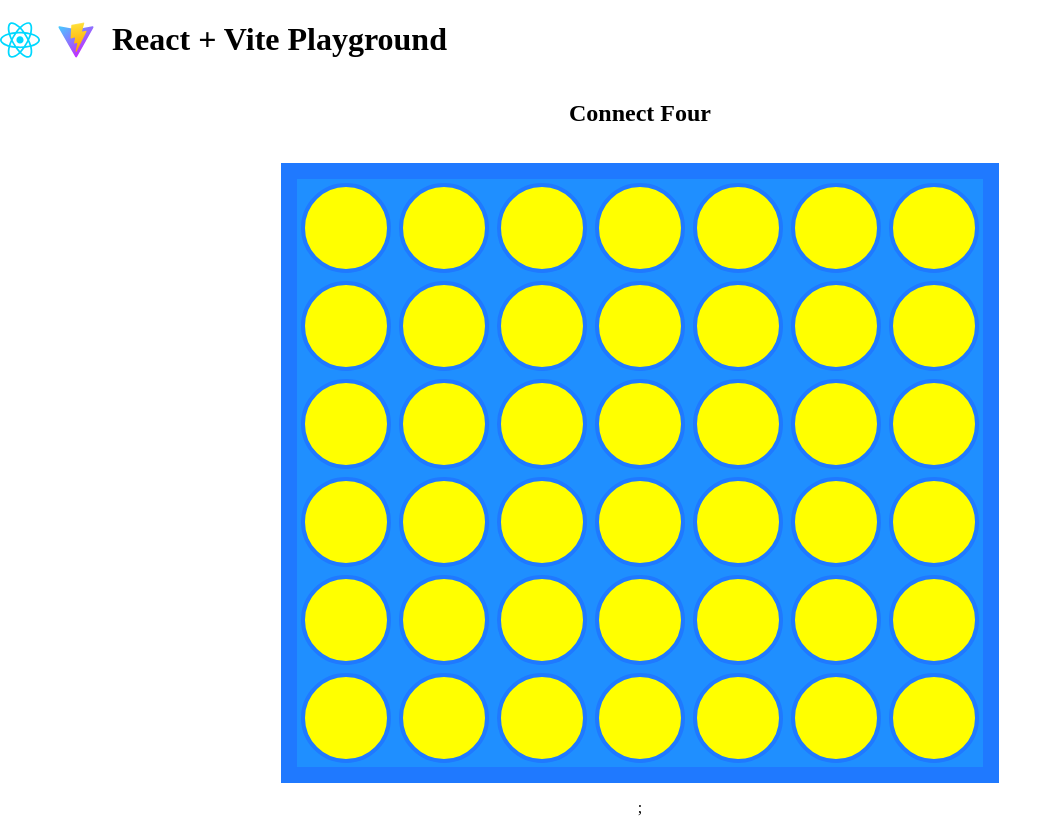
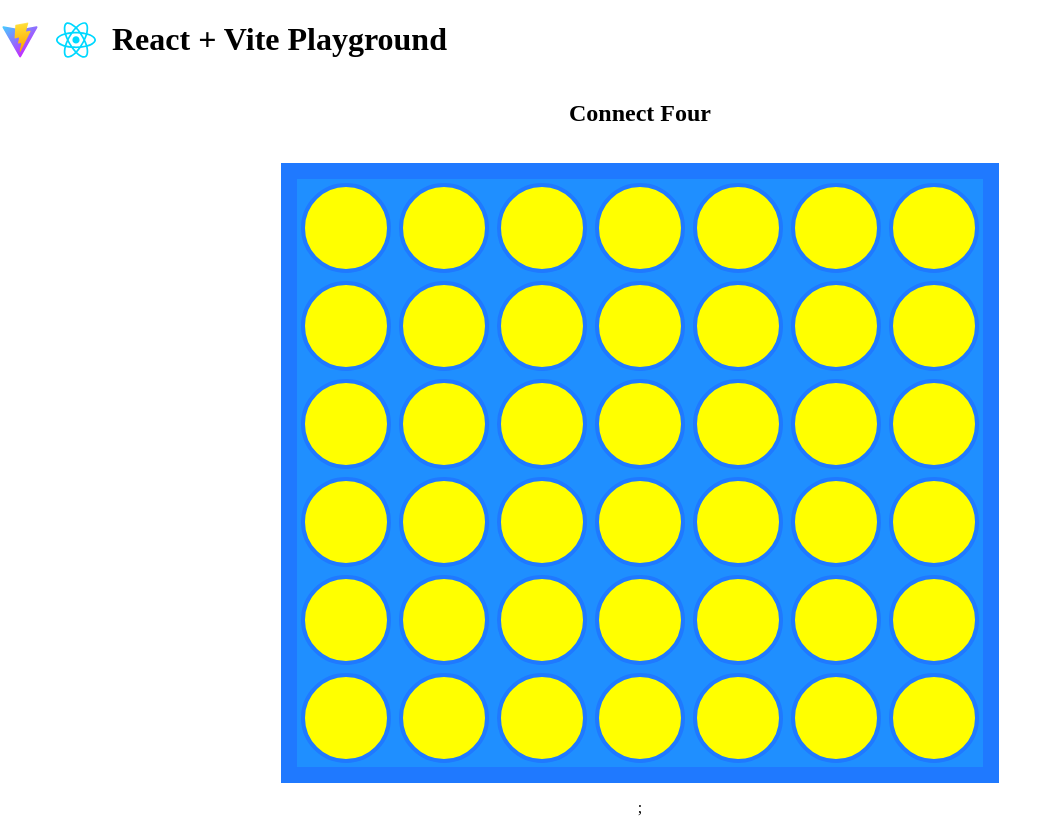
Before and after one commit to rookie2675/vite-react-demo, a React (Vite) app: page /connect-four in a window 1280 px wide. Shown: the whole page, without its empty margins (0-1062 px from the left). Built offline with nearby package versions, Linux system fonts and the light colour scheme.

Commit message:
Made the react and vite logos redirect to the respective websites

```diff
--- /dev/null
+++ b/src/components/Logos/NavigationLogo.module.css
@@ -0,0 +1,4 @@
+.container {
+    display: flex;
+    justify-content: center;
+}
--- /dev/null
+++ b/src/components/Logos/NavigationLogo.tsx
@@ -0,0 +1,15 @@
+import styles from "./NavigationLogo.module.css";
+
+interface Props {
+    readonly url: string;
+    readonly alt: string;
+    readonly logo: string;
+}
+
+export default function NavigationLogo(props: Props): React.JSX.Element {
+    return (
+        <a href={props.url} target="_blank" rel="noreferrer" className={styles.container}>
+            <img src={props.logo} alt={props.alt} width={40} />
+        </a>
+    );
+}
--- a/src/components/Logos/ReactLogo.tsx
+++ b/src/components/Logos/ReactLogo.tsx
@@ -1,9 +1,8 @@
 import logo from "@/assets/react.svg";
+import NavigationLogo from "./NavigationLogo";
 
-interface Props {
-    readonly width: string;
+const url = "https://react.dev/";
+
+export default function ReactLogo(): React.JSX.Element {
+    return <NavigationLogo url={url} alt="react" logo={logo} />;
 }
-
-export default function ReactLogo(props: Props): React.JSX.Element {
-    return <img src={logo} alt="react-logo" width={props.width} />;
-}
--- a/src/components/Logos/ViteLogo.tsx
+++ b/src/components/Logos/ViteLogo.tsx
@@ -1,9 +1,8 @@
 import logo from "@/assets/vite.svg";
+import NavigationLogo from "./NavigationLogo";
 
-interface Props {
-    readonly width: string;
+const url = "https://vitejs.dev/";
+
+export default function ViteLogo(): React.JSX.Element {
+    return <NavigationLogo url={url} alt="vite" logo={logo} />;
 }
-
-export default function ViteLogo(props: Props): React.JSX.Element {
-    return <img src={logo} alt="vite-logo" width={props.width} />;
-}
--- a/src/layout/Header.tsx
+++ b/src/layout/Header.tsx
@@ -10,8 +10,8 @@ export default function Header(props: Props): React.JSX.Element {
     return (
         <>
             <header className="header">
-                <ReactLogo width="40em" />
-                <ViteLogo width="40em" />
+                <ViteLogo />
+                <ReactLogo />
                 <h1>React + Vite Playground</h1>
             </header>
             {props.children}
```
